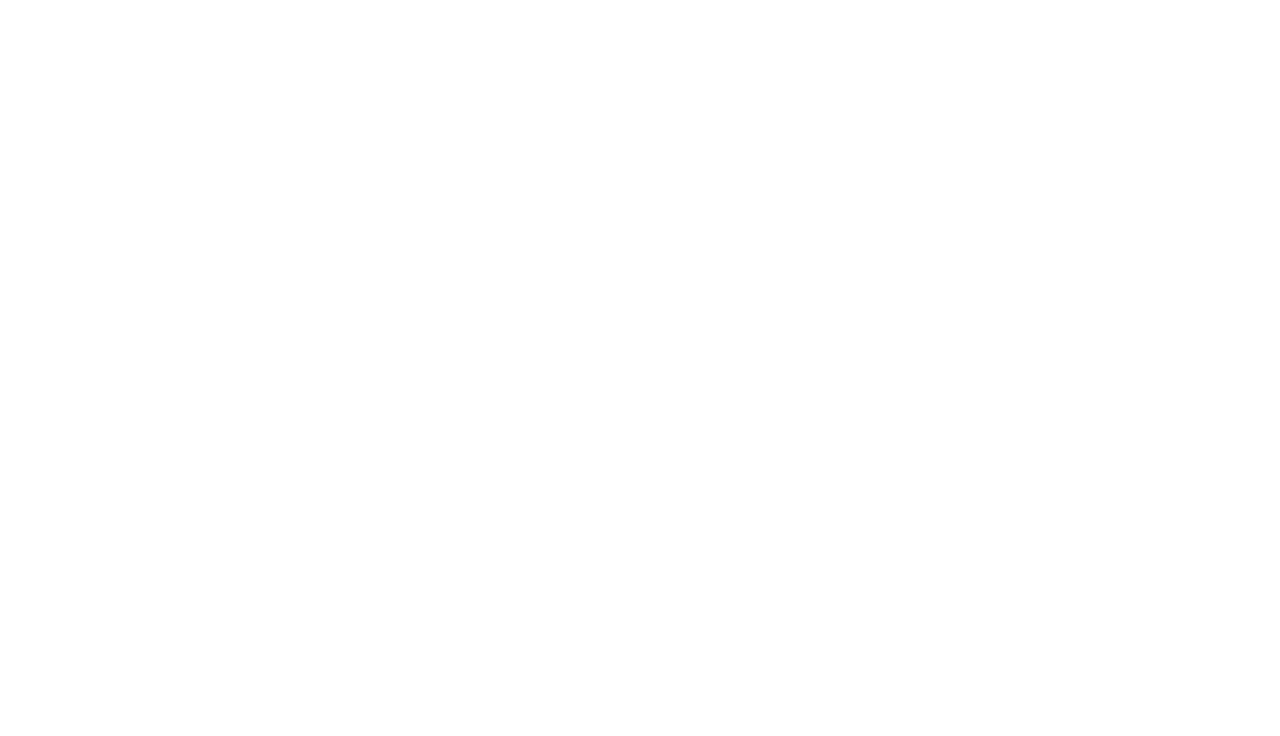
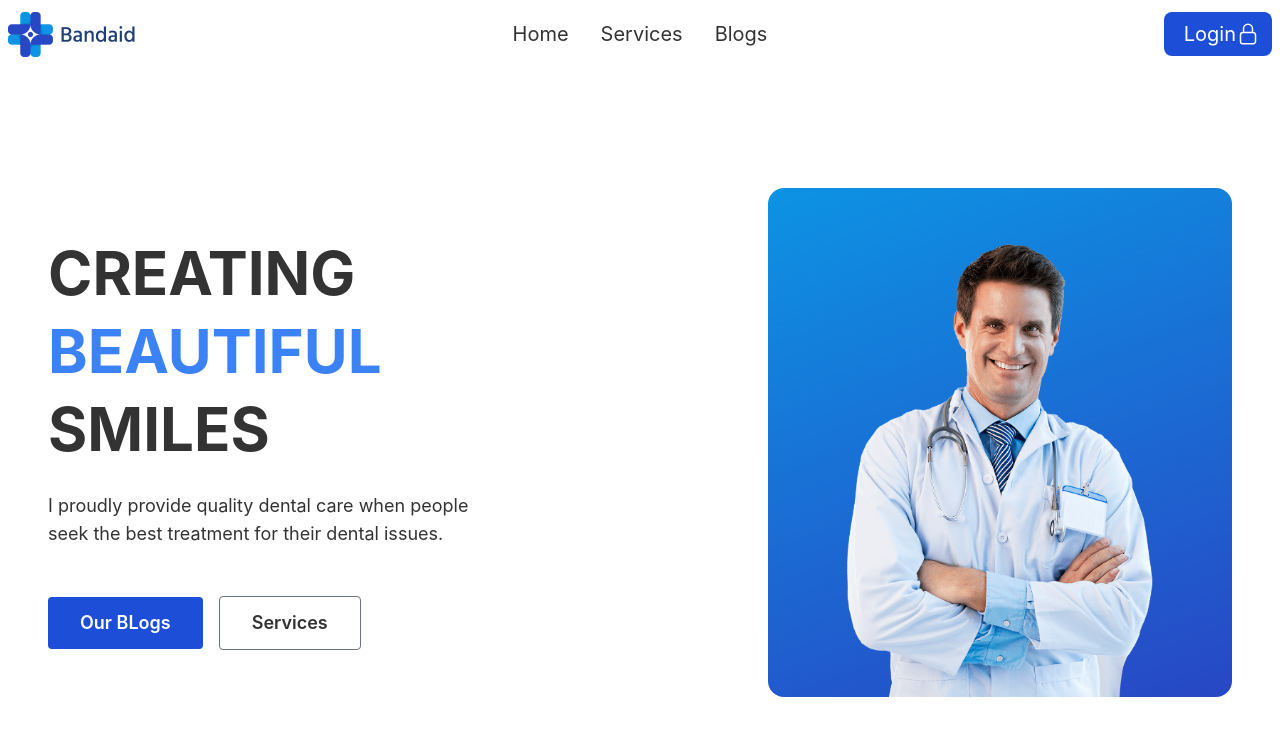
Before and after one commit to webdevhridoy/dental-client, a React (Create React App) app: page / in a window 1280 px wide. Shown: the top 736 px of the page. Built offline with nearby package versions, Linux system fonts and the light colour scheme.

Commit message:
components created and home page banner added

```diff
--- a/package.json
+++ b/package.json
@@ -3,6 +3,7 @@
   "version": "0.1.0",
   "private": true,
   "dependencies": {
+    "@heroicons/react": "^2.0.13",
     "@testing-library/jest-dom": "^5.16.5",
     "@testing-library/react": "^13.4.0",
     "@testing-library/user-event": "^13.5.0",
--- a/src/App.js
+++ b/src/App.js
@@ -1,9 +1,11 @@
+import { RouterProvider } from 'react-router-dom';
 import './App.css';
+import { routes } from './components/routes/routes';
 
 function App() {
   return (
     <div className="App">
-
+      <RouterProvider router={routes}></RouterProvider>
     </div>
   );
 }
--- /dev/null
+++ b/src/components/Authentication/Login/Login.js
@@ -0,0 +1,11 @@
+import React from 'react';
+
+const Login = () => {
+    return (
+        <div>
+
+        </div>
+    );
+};
+
+export default Login;
--- /dev/null
+++ b/src/components/Authentication/Register/Register.js
@@ -0,0 +1,11 @@
+import React from 'react';
+
+const Register = () => {
+    return (
+        <div>
+
+        </div>
+    );
+};
+
+export default Register;
--- /dev/null
+++ b/src/components/Hook/useTitle.js
@@ -0,0 +1,10 @@
+import { useEffect } from 'react';
+
+const useTitle = (title) => {
+
+    useEffect(() => {
+        document.title = `${title} - Bandaid Dental`;
+    }, [title]);
+};
+
+export default useTitle;
--- /dev/null
+++ b/src/components/layout/Main/Main.js
@@ -0,0 +1,14 @@
+import React from 'react';
+import { Outlet } from 'react-router-dom';
+import Header from '../../shared/Header/Header';
+
+const Main = () => {
+    return (
+        <div>
+            <Header></Header>
+            <Outlet></Outlet>
+        </div>
+    );
+};
+
+export default Main;
--- /dev/null
+++ b/src/components/pages/Home/Home.css
@@ -0,0 +1,3 @@
+.customtitle {
+    line-height: 1.3em;
+}
--- /dev/null
+++ b/src/components/pages/Home/Home.js
@@ -0,0 +1,32 @@
+import React from 'react';
+import { Link } from 'react-router-dom';
+import banner from '../../../assest/banner.png';
+import useTitle from '../../Hook/useTitle';
+import './Home.css';
+
+const Home = () => {
+    useTitle('Home');
+    return (
+
+        <div>
+            <div className="container flex flex-col-reverse justify-center p-6 mx-auto sm:py-12 lg:py-24 lg:flex-row lg:justify-between">
+                <div className="flex flex-col justify-center p-6 text-center rounded-sm lg:max-w-md xl:max-w-lg lg:text-left">
+                    <h1 className="text-3xl font-bold sm:text-6xl customtitle">CREATING <span className=" text-blue-500">BEAUTIFUL</span> SMILES
+                    </h1>
+                    <p className="mt-6 mb-8 text-lg sm:mb-12">I proudly provide quality dental care
+                        <br className="hidden md:inline lg:hidden" /> when people seek the best treatment for their dental issues.
+                    </p>
+                    <div className="flex flex-col space-y-4 sm:items-center sm:justify-center sm:flex-row sm:space-y-0 sm:space-x-4 lg:justify-start">
+                        <Link rel="noopener noreferrer" href="#" className="px-8 py-3 text-lg font-semibold rounded  bg-blue-700 text-white">Our BLogs</Link>
+                        <Link rel="noopener noreferrer" href="#" className="px-8 py-3 text-lg font-semibold border rounded  border-gray-500">Services</Link>
+                    </div>
+                </div>
+                <div className='flex flex-col justify-center p-6 text-center rounded-sm lg:max-w-md xl:max-w-lg lg:text-left'>
+                    <img className='rounded-2xl' src={banner} alt="" />
+                </div>
+            </div>
+        </div>
+    );
+};
+
+export default Home;
--- /dev/null
+++ b/src/components/pages/Services/Services.js
@@ -0,0 +1,11 @@
+import React from 'react';
+
+const Services = () => {
+    return (
+        <div>
+
+        </div>
+    );
+};
+
+export default Services;
--- /dev/null
+++ b/src/components/shared/Footer/Footer.js
@@ -0,0 +1,11 @@
+import React from 'react';
+
+const Footer = () => {
+    return (
+        <div>
+
+        </div>
+    );
+};
+
+export default Footer;
--- /dev/null
+++ b/src/components/shared/Header/Header.js
@@ -0,0 +1,43 @@
+import React from 'react';
+import { Link } from 'react-router-dom';
+import logo from '../../../assest/logo.png';
+
+const Header = () => {
+    return (
+        <div className="navbar bg-base-100">
+            <div className="navbar-start">
+                <div className="dropdown">
+                    <label tabIndex={0} className="lg:hidden">
+                        <svg xmlns="http://www.w3.org/2000/svg" className="h-5 w-5" fill="none" viewBox="0 0 24 24" stroke="currentColor"><path strokeLinecap="round" strokeLinejoin="round" strokeWidth="2" d="M4 6h16M4 12h8m-8 6h16" /></svg>
+                    </label>
+                    <ul tabIndex={0} className="menu menu-compact dropdown-content mt-3 p-2 shadow bg-base-100 rounded-box w-52">
+                        <li><Link className='text-xl hover:text-blue-700'>Home</Link></li>
+                        <li><Link className='text-xl hover:text-blue-700'>Services</Link></li>
+                        <li><Link className='text-xl hover:text-blue-700'>Blogs</Link></li>
+                    </ul>
+                </div>
+                <Link to='/'><img className='w-32' src={logo} alt="" /></Link>
+            </div>
+            <div className="navbar-center hidden lg:flex">
+                <ul className="menu menu-horizontal p-0">
+                    <li><Link className='text-xl hover:text-blue-700'>Home</Link></li>
+                    <li><Link className='text-xl hover:text-blue-700'>Services</Link></li>
+                    <li><Link className='text-xl hover:text-blue-700'>Blogs</Link></li>
+                </ul>
+            </div>
+            <div className="navbar-end">
+                <Link to='/login' className="bg-blue-700 px-3 py-2 text-xl text-white flex flex-row justify-center items-center rounded-lg hover:bg-blue-900 hover:text-white duration-500 ease-in-out">
+                    <span className='ml-2 flex justify-between items-center'>
+                        <span>Login</span>
+                        <span><svg xmlns="http://www.w3.org/2000/svg" fill="none" viewBox="0 0 24 24" strokeWidth={1.5} stroke="currentColor" className="w-6 h-6">
+                            <path strokeLinecap="round" strokeLinejoin="round" d="M16.5 10.5V6.75a4.5 4.5 0 10-9 0v3.75m-.75 11.25h10.5a2.25 2.25 0 002.25-2.25v-6.75a2.25 2.25 0 00-2.25-2.25H6.75a2.25 2.25 0 00-2.25 2.25v6.75a2.25 2.25 0 002.25 2.25z" />
+                        </svg>
+                        </span>
+                    </span>
+                </Link>
+            </div>
+        </div>
+    );
+};
+
+export default Header;
```
Also changed, not shown: src/components/routes/routes.js (added, +30 -0 lines), src/assest/banner.png (added), 1 other file (tests, documents, lock files or other folders).
